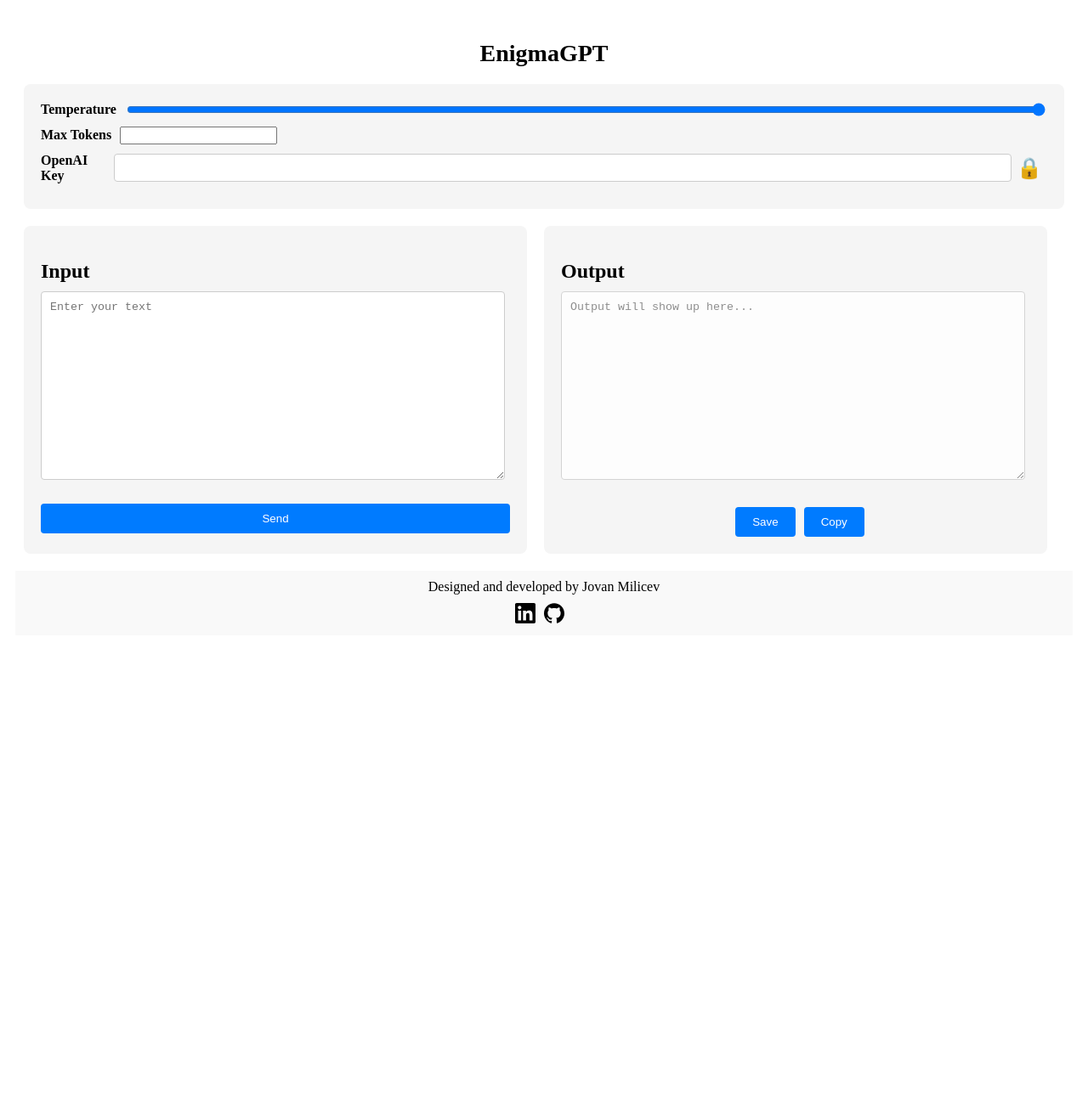
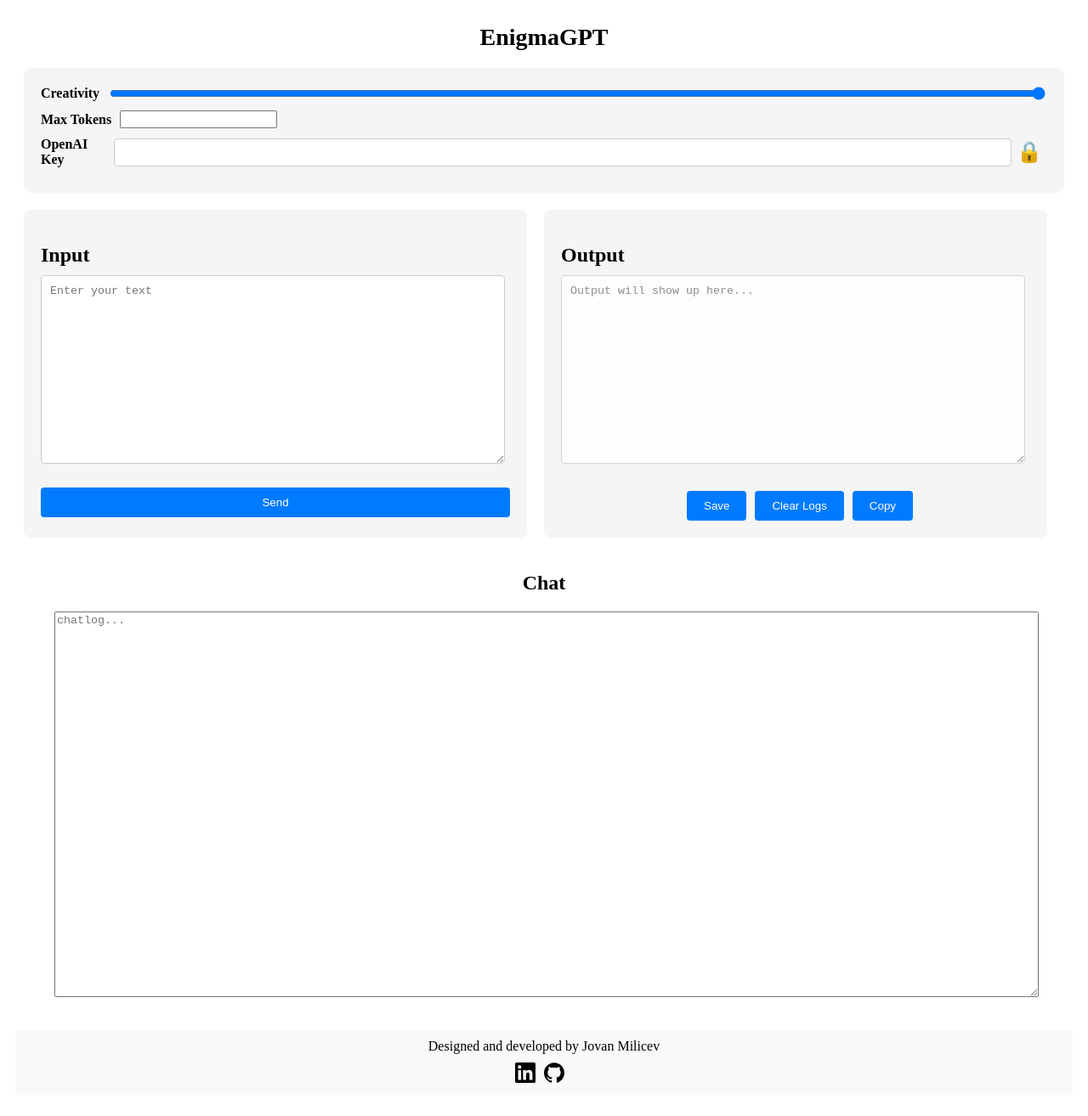
Before and after one commit to jmilicev/gpt-website, a Next.js app: page / in a window 1280 px wide. Shown: the top 1314 px of the page at 85% size. Before the commit the page ends 800 px from the top, so only its background shows below. Built offline with nearby package versions, Linux system fonts and the light colour scheme.

Commit message:
chat log completed v2.0

```diff
--- a/pages/home.css
+++ b/pages/home.css
@@ -1,5 +1,17 @@
 /* home.css */
 
+.chatlogcontainer{
+    width: 90vw;;
+    height: 70vh;
+    text-align: center;
+}
+.chatlog{
+    height: 80%;
+    width: 100%;
+}
+h1{
+    margin-top: 0px;
+}
 .container {
     display: flex;
     flex-direction: column;
@@ -79,7 +91,8 @@
 
 
 .save-button,
-.copy-button {
+.copy-button,
+.clear-logs-button{
   padding: 10px 20px;
   background-color: #007bff;
   color: #fff;
--- a/pages/home.js
+++ b/pages/home.js
@@ -7,9 +7,15 @@ export default function Home() {
     const [inputValue, setInputValue] = useState('');
     const [outputText, setOutputText] = useState('');
 
+    var [chatlog, setChatLog] = useState('');
+
     const handleInputChange = (event) => {
       setInputValue(event.target.value);
     };
+
+    function clearChatLogs(){
+        setChatLog("");
+    }
 
     const saveStringToFile = () => {
 
@@ -83,6 +89,7 @@ export default function Home() {
             sendButton.disabled = true;
             sendButton.style.cursor = 'not-allowed';
 
+            setChatLog(chatlog+= "\n\nME: "+inputValue+"\n\n")
 
             const maxTokensInput = document.querySelector('.tokens-input');
             const temperatureSlider = document.querySelector('.range-input');
@@ -90,16 +97,25 @@ export default function Home() {
             const maxTokens = parseInt(maxTokensInput.value);
             const apiKey = apiKeyInput.value;
             const temperature = parseFloat(temperatureSlider.value);
+            console.log("top"+chatlog);
 
             call(inputValue, temperature, maxTokens, 'gpt-3.5-turbo','s', apiKey, onDataCallback, onEndCallback);
 
+
+
             var response = "";
+            var clog = chatlog + "GPT: ";
+            var chunkCharLength;
             function onDataCallback(output) {
                 response+=output;
+                clog+=output;
                 setOutputText(response);
+                setChatLog(clog + output);
             }
 
             function onEndCallback() {
+               //setChatLog(chatlog+"\n\n");
+
                 //restore send button
                 const sendButton = document.querySelector('.send-button');
                 sendButton.style.backgroundColor = "#007bff";
@@ -121,7 +137,7 @@ export default function Home() {
         <div className="settings-section">
           <div className="settings-container">
             <div className="settings-row">
-              <label>Temperature</label>
+              <label>Creativity</label>
               <input type="range" min="0" max="1" step="0.05" className="range-input" />
             </div>
             <div className="settings-row">
@@ -133,7 +149,8 @@ export default function Home() {
                     event.preventDefault();
                     }
                 }}
-                type="text" className="tokens-input" />
+                type="text"
+                className="tokens-input" />
             </div>
             <div className="settings-row">
               <label>OpenAI Key</label>
@@ -177,16 +194,29 @@ export default function Home() {
               <br></br>
               <div className="button-group">
                 <button onClick={saveStringToFile} className="save-button">Save</button>
+                <button onClick={clearChatLogs} className="clear-logs-button">Clear Logs</button>
                 <button onClick={copyToClipboard} className="copy-button">Copy</button>
+
               </div>
             </section>
           </div>
         </div>
 
+        <div className='chatlogcontainer'>
+            <h2>Chat</h2>
+        <textarea
+            readOnly
+            className="chatlog"
+            value={chatlog}
+            placeholder="chatlog..."
+        ></textarea>
+
+        </div>
+
         <footer className="footer">
           <p className="footer-text">Designed and developed by Jovan Milicev</p>
           <div className="social-icons">
-            <a href="https://jovanmilicev.com/" target="_blank" rel="noopener noreferrer">
+            <a href="http://in.jovanmilicev.com/" target="_blank" rel="noopener noreferrer">
               <img src="/linkedin.svg" alt="Website" width={24} height={24} />
             </a>
             <a href="https://github.com/jmilicev" target="_blank" rel="noopener noreferrer">
```
